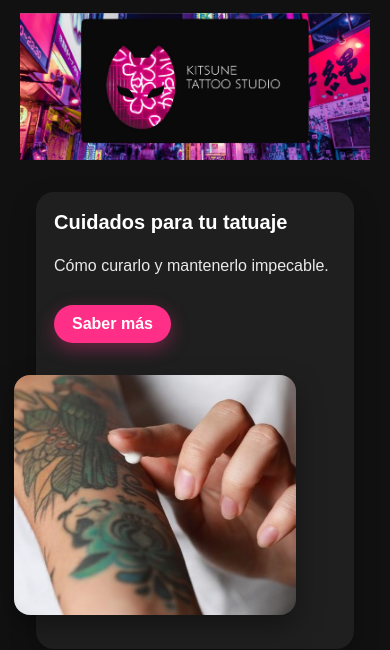
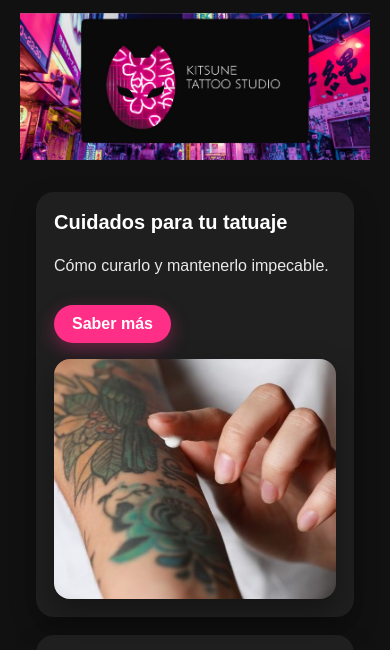
Before and after one commit to agustinabar1996/kitsunetattoostudio, a website: page index.html in a window 390 px wide. Shown: the part 362-1012 px from the top of the page. Drawn offline with Linux system fonts and the light colour scheme.

Commit message:
Fix imágenes cards en inicio con estilo en head

```diff
--- a/index.html
+++ b/index.html
@@ -6,7 +6,39 @@
 <title>Inicio | Kitsune Tattoo Studio</title>
 <meta name="description" content="Estudio de tatuajes. Conocé a nuestros tatuadores, mirá la galería y nuestra merch. Reservá tu turno online.">
 <link rel="canonical" href="https://TU_DOMINIO_VERCEL/index.html">
-<link rel="stylesheet" href="./assets/css/main.css?v=5">
+<link rel="stylesheet" href="./assets/css/main.css">
+
+<style>
+  /* ==== FIX SOLO PARA LAS CARDS DEL INICIO ==== */
+  .home-card__media,
+  .home-cards figure {
+    margin: 0;
+    line-height: 0;       /* elimina el hueco bajo la img */
+    overflow: hidden;     /* evita desbordes */
+    border-radius: 16px;  /* mismo radio que la card */
+  }
+
+  .home-card__media img,
+  .home-cards figure img {
+    display: block;       /* saca el espacio extra */
+    width: 100%;
+    height: auto;         /* mantiene proporción */
+  }
+
+  @media (max-width: 768px) {
+    .home-card__media,
+    .home-cards figure {
+      aspect-ratio: 16 / 9;
+    }
+    .home-card__media img,
+    .home-cards figure img {
+      width: 100%;
+      height: 100%;
+      object-fit: cover;
+      object-position: center;
+    }
+  }
+</style>
 <link rel="icon" href="./assets/img/logo.jpg">
 <meta property="og:type" content="website">
 <meta property="og:title" content="Kitsune Tattoo Studio">
```
